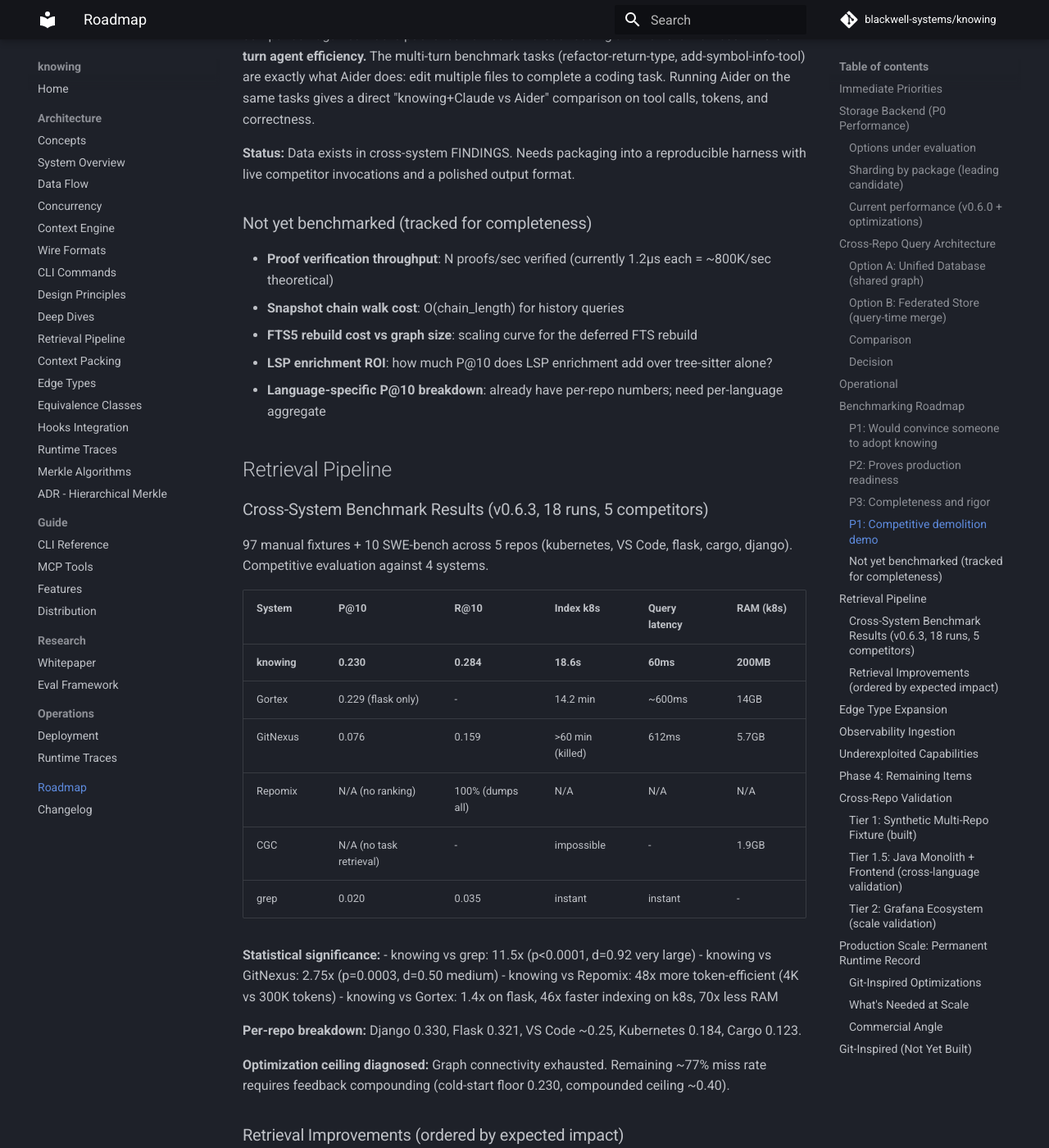
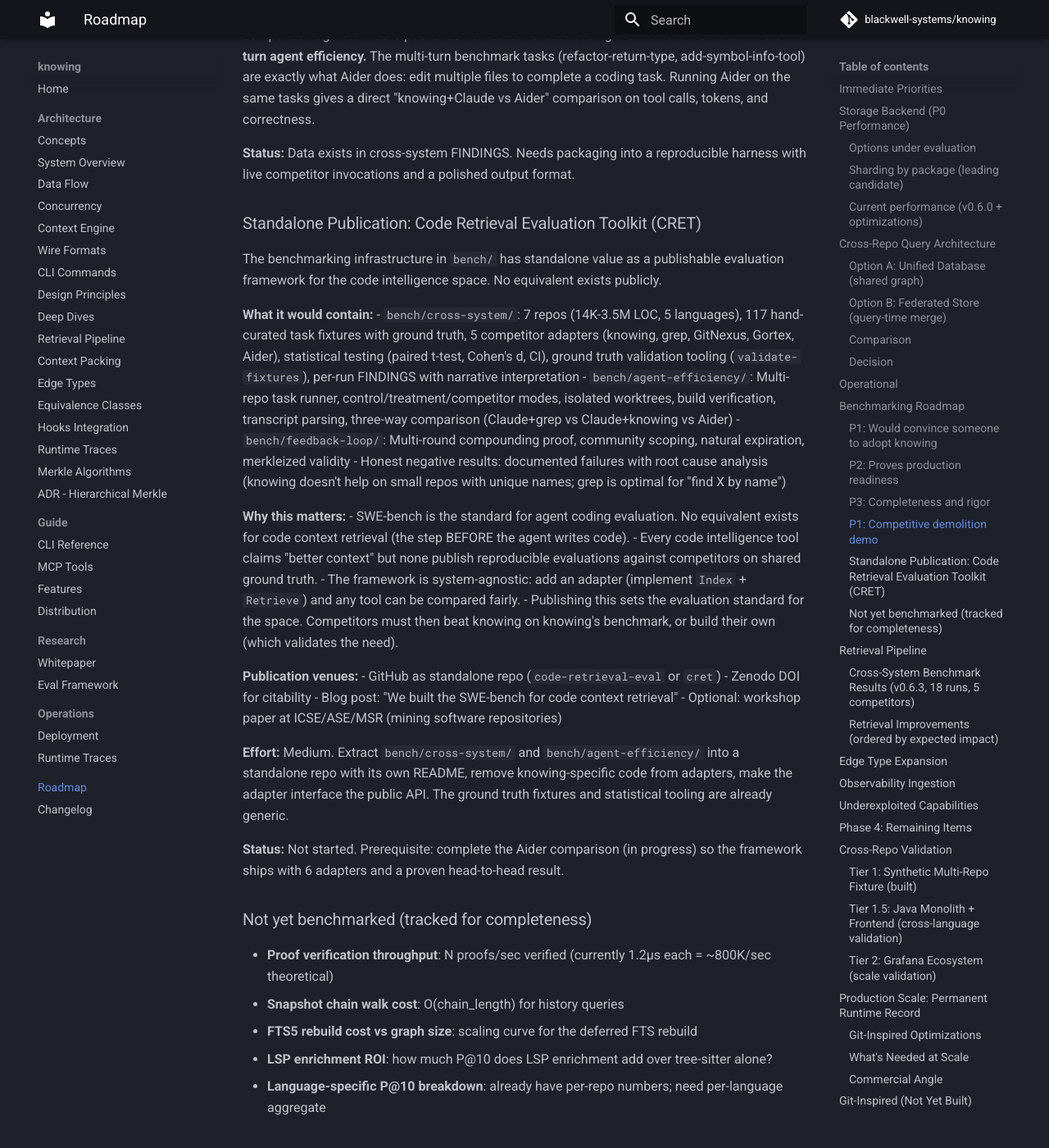
Before and after one commit to blackwell-systems/knowing, an MkDocs documentation site: the page built from docs/roadmap.md, in a window 1280 px wide and 1400 px high, scrolled down 9529 px. Shown: the whole window at 82% size. Built offline with MkDocs 1.6.1 and Material for MkDocs 9.7.7, drawn with Linux system fonts in a browser that asks for light colours; comment, search, counter and statistics services are not loaded.

Commit message:
bench: add Aider competitor mode to agent-efficiency runner + CRET proposal
- run-repo.sh now supports mode=aider (runs Aider's agent loop on same tasks)
- Three-way comparison: Claude+grep vs Claude+knowing vs Aider
- Aider adapter uses --message mode, --yes-always, --no-git
- Converts Aider output to pseudo-JSONL for unified analysis
- Added CRET (Code Retrieval Evaluation Toolkit) proposal to roadmap:
  the benchmarking infrastructure itself is publishable as the SWE-bench
  equivalent for code context retrieval

```diff
--- a/docs/roadmap.md
+++ b/docs/roadmap.md
@@ -227,6 +227,48 @@ Why Aider matters:
 
 **Status:** Data exists in cross-system FINDINGS. Needs packaging into a reproducible harness with live competitor invocations and a polished output format.
 
+### Standalone Publication: Code Retrieval Evaluation Toolkit (CRET)
+
+The benchmarking infrastructure in `bench/` has standalone value as a publishable
+evaluation framework for the code intelligence space. No equivalent exists publicly.
+
+**What it would contain:**
+- `bench/cross-system/`: 7 repos (14K-3.5M LOC, 5 languages), 117 hand-curated task
+  fixtures with ground truth, 5 competitor adapters (knowing, grep, GitNexus, Gortex,
+  Aider), statistical testing (paired t-test, Cohen's d, CI), ground truth validation
+  tooling (`validate-fixtures`), per-run FINDINGS with narrative interpretation
+- `bench/agent-efficiency/`: Multi-repo task runner, control/treatment/competitor modes,
+  isolated worktrees, build verification, transcript parsing, three-way comparison
+  (Claude+grep vs Claude+knowing vs Aider)
+- `bench/feedback-loop/`: Multi-round compounding proof, community scoping, natural
+  expiration, merkleized validity
+- Honest negative results: documented failures with root cause analysis (knowing doesn't
+  help on small repos with unique names; grep is optimal for "find X by name")
+
+**Why this matters:**
+- SWE-bench is the standard for agent coding evaluation. No equivalent exists for code
+  context retrieval (the step BEFORE the agent writes code).
+- Every code intelligence tool claims "better context" but none publish reproducible
+  evaluations against competitors on shared ground truth.
+- The framework is system-agnostic: add an adapter (implement `Index` + `Retrieve`) and
+  any tool can be compared fairly.
+- Publishing this sets the evaluation standard for the space. Competitors must then beat
+  knowing on knowing's benchmark, or build their own (which validates the need).
+
+**Publication venues:**
+- GitHub as standalone repo (`code-retrieval-eval` or `cret`)
+- Zenodo DOI for citability
+- Blog post: "We built the SWE-bench for code context retrieval"
+- Optional: workshop paper at ICSE/ASE/MSR (mining software repositories)
+
+**Effort:** Medium. Extract `bench/cross-system/` and `bench/agent-efficiency/` into a
+standalone repo with its own README, remove knowing-specific code from adapters, make
+the adapter interface the public API. The ground truth fixtures and statistical tooling
+are already generic.
+
+**Status:** Not started. Prerequisite: complete the Aider comparison (in progress) so the
+framework ships with 6 adapters and a proven head-to-head result.
+
 ### Not yet benchmarked (tracked for completeness)
 
 - **Proof verification throughput**: N proofs/sec verified (currently 1.2µs each = ~800K/sec theoretical)
```
Also changed, not shown: 1 other file.
